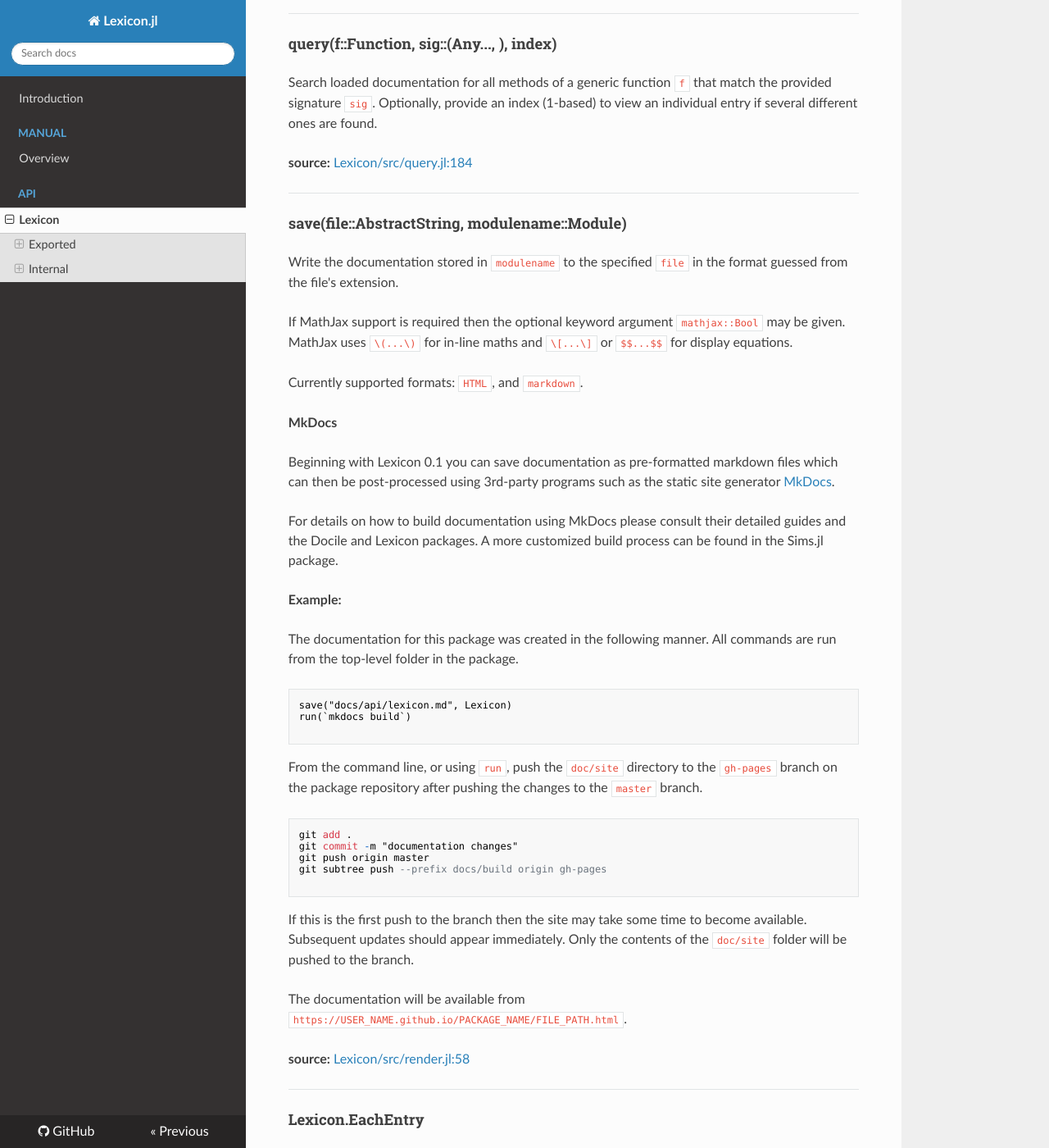
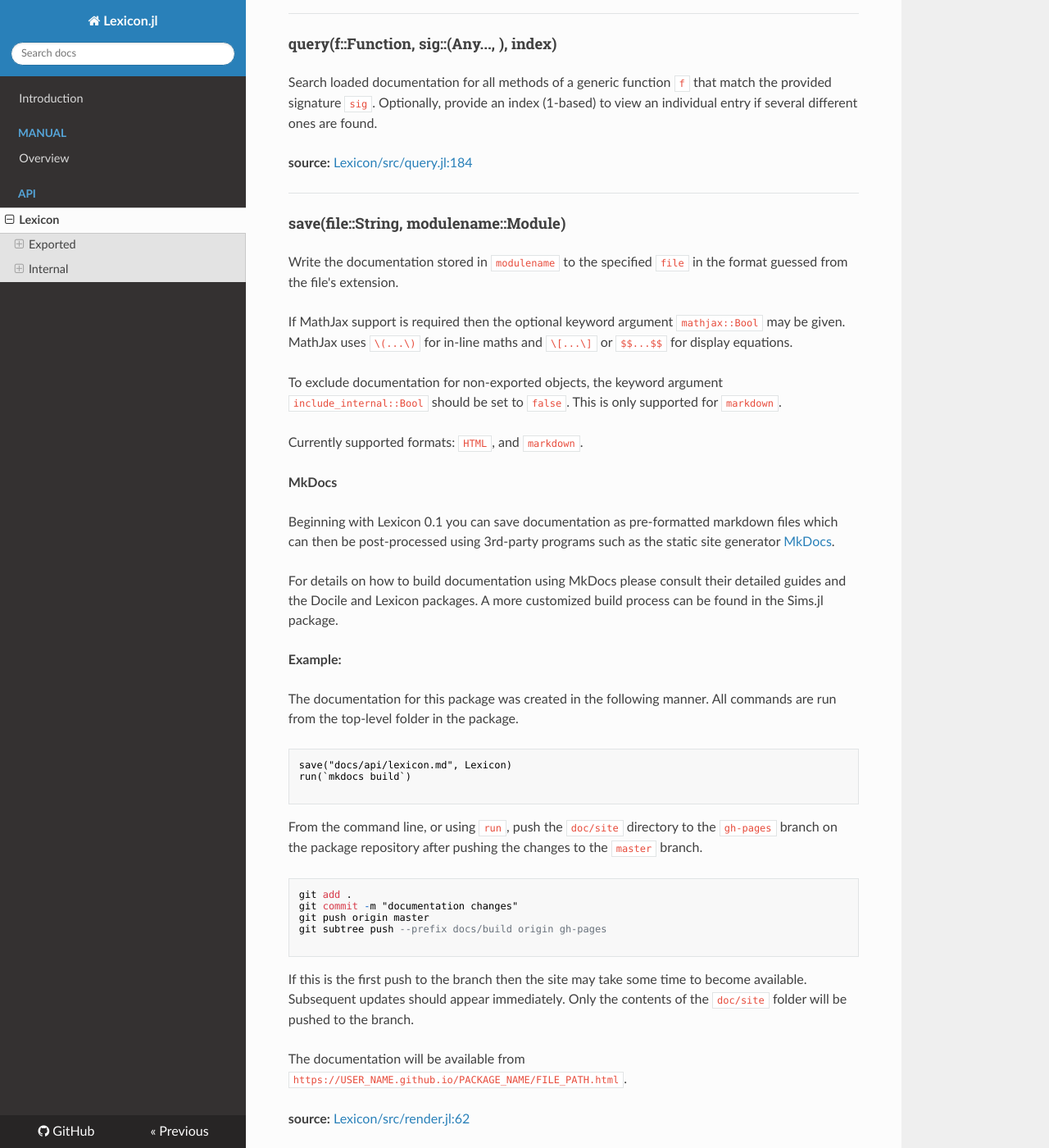
Before and after one commit to MichaelHatherly/Lexicon.jl, an MkDocs documentation site: the page built from docs/api/Lexicon.md, in a window 1280 px wide and 1400 px high, scrolled down 779 px. Shown: the whole window at 82% size. Built offline with MkDocs 1.6.1, drawn with Linux system fonts in a browser that asks for light colours; nearby versions of some CDN libraries; old or Windows-style settings are respelled for this version of MkDocs; some of the changed text lies outside the part shown.

Commit message:
Exclude non-exported documentation

```diff
--- a/docs/api/Lexicon.md
+++ b/docs/api/Lexicon.md
@@ -18,7 +18,7 @@ doctest(Lexicon)
 
 
 **source:**
-[Lexicon/src/doctest.jl:101](https://github.com/MichaelHatherly/Lexicon.jl/tree/33e504ea950e1fae5889c80264f92d7965e8923d/src/doctest.jl#L101)
+[Lexicon/src/doctest.jl:101](https://github.com/MichaelHatherly/Lexicon.jl/tree/1a1fc56751c2a8900e3c7c4f41342ecf8a44513e/src/doctest.jl#L101)
 
 ---
 
@@ -29,7 +29,7 @@ individual entry if several different ones are found.
 
 
 **source:**
-[Lexicon/src/query.jl:184](https://github.com/MichaelHatherly/Lexicon.jl/tree/33e504ea950e1fae5889c80264f92d7965e8923d/src/query.jl#L184)
+[Lexicon/src/query.jl:184](https://github.com/MichaelHatherly/Lexicon.jl/tree/1a1fc56751c2a8900e3c7c4f41342ecf8a44513e/src/query.jl#L184)
 
 ---
 
@@ -40,17 +40,21 @@ individual entry if several different ones are found.
 
 
 **source:**
-[Lexicon/src/query.jl:184](https://github.com/MichaelHatherly/Lexicon.jl/tree/33e504ea950e1fae5889c80264f92d7965e8923d/src/query.jl#L184)
+[Lexicon/src/query.jl:184](https://github.com/MichaelHatherly/Lexicon.jl/tree/1a1fc56751c2a8900e3c7c4f41342ecf8a44513e/src/query.jl#L184)
 
 ---
 
-#### save(file::AbstractString, modulename::Module)
+#### save(file::String, modulename::Module)
 Write the documentation stored in `modulename` to the specified `file`
 in the format guessed from the file's extension.
 
 If MathJax support is required then the optional keyword argument
 `mathjax::Bool` may be given. MathJax uses `\(...\)` for in-line maths
 and `\[...\]` or `$$...$$` for display equations.
+
+To exclude documentation for non-exported objects, the keyword argument
+`include_internal::Bool` should be set to `false`. This is only supported
+for `markdown`.
 
 Currently supported formats: `HTML`, and `markdown`.
 
@@ -97,11 +101,11 @@ The documentation will be available from
 
 
 **source:**
-[Lexicon/src/render.jl:58](https://github.com/MichaelHatherly/Lexicon.jl/tree/33e504ea950e1fae5889c80264f92d7965e8923d/src/render.jl#L58)
+[Lexicon/src/render.jl:62](https://github.com/MichaelHatherly/Lexicon.jl/tree/1a1fc56751c2a8900e3c7c4f41342ecf8a44513e/src/render.jl#L62)
 
 ---
 
-#### Lexicon.EachEntry
+#### EachEntry
 Iterator type for Metadata Entries with sorting options
 
 **Constructors**
@@ -149,7 +153,7 @@ res = [v.data[:source][2] for (k,v) in EachEntry(d)]
 
 
 **source:**
-[Lexicon/src/filtering.jl:131](https://github.com/MichaelHatherly/Lexicon.jl/tree/33e504ea950e1fae5889c80264f92d7965e8923d/src/filtering.jl#L131)
+[Lexicon/src/filtering.jl:131](https://github.com/MichaelHatherly/Lexicon.jl/tree/1a1fc56751c2a8900e3c7c4f41342ecf8a44513e/src/filtering.jl#L131)
 
 ---
 
@@ -190,7 +194,7 @@ run(q)
 query(args...)
 
 **source:**
-[Lexicon/src/query.jl:116](https://github.com/MichaelHatherly/Lexicon.jl/tree/33e504ea950e1fae5889c80264f92d7965e8923d/src/query.jl#L116)
+[Lexicon/src/query.jl:116](https://github.com/MichaelHatherly/Lexicon.jl/tree/1a1fc56751c2a8900e3c7c4f41342ecf8a44513e/src/query.jl#L116)
 
 ## Internal
 ---
@@ -272,19 +276,19 @@ end
 
 
 **source:**
-[Lexicon/src/filtering.jl:78](https://github.com/MichaelHatherly/Lexicon.jl/tree/33e504ea950e1fae5889c80264f92d7965e8923d/src/filtering.jl#L78)
+[Lexicon/src/filtering.jl:78](https://github.com/MichaelHatherly/Lexicon.jl/tree/1a1fc56751c2a8900e3c7c4f41342ecf8a44513e/src/filtering.jl#L78)
 
 ---
 
-#### Lexicon.Match
+#### Match
 An entry and the set of all objects that are linked to it.
 
 **source:**
-[Lexicon/src/query.jl:43](https://github.com/MichaelHatherly/Lexicon.jl/tree/33e504ea950e1fae5889c80264f92d7965e8923d/src/query.jl#L43)
+[Lexicon/src/query.jl:43](https://github.com/MichaelHatherly/Lexicon.jl/tree/1a1fc56751c2a8900e3c7c4f41342ecf8a44513e/src/query.jl#L43)
 
 ---
 
-#### Lexicon.Query
+#### Query
 Holds the parsed user query.
 
 **Fields:**
@@ -296,12 +300,12 @@ Holds the parsed user query.
 
 
 **source:**
-[Lexicon/src/query.jl:23](https://github.com/MichaelHatherly/Lexicon.jl/tree/33e504ea950e1fae5889c80264f92d7965e8923d/src/query.jl#L23)
+[Lexicon/src/query.jl:23](https://github.com/MichaelHatherly/Lexicon.jl/tree/1a1fc56751c2a8900e3c7c4f41342ecf8a44513e/src/query.jl#L23)
 
 ---
 
-#### Lexicon.QueryResults
+#### QueryResults
 Stores the matching entries resulting from running a query.
 
 **source:**
-[Lexicon/src/query.jl:53](https://github.com/MichaelHatherly/Lexicon.jl/tree/33e504ea950e1fae5889c80264f92d7965e8923d/src/query.jl#L53)
+[Lexicon/src/query.jl:53](https://github.com/MichaelHatherly/Lexicon.jl/tree/1a1fc56751c2a8900e3c7c4f41342ecf8a44513e/src/query.jl#L53)
```
Also changed, not shown: other parts of docs/api/Lexicon.md (+4 -4 lines), 3 other files.
